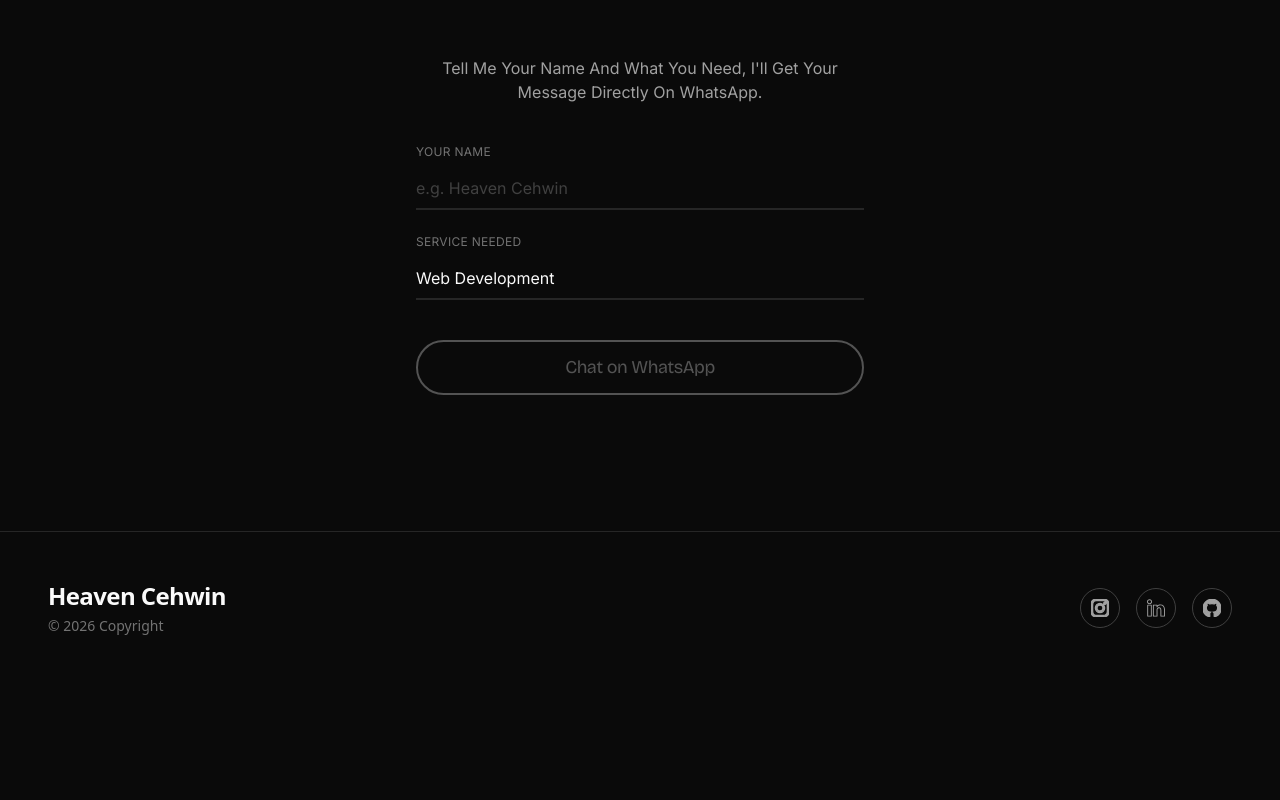
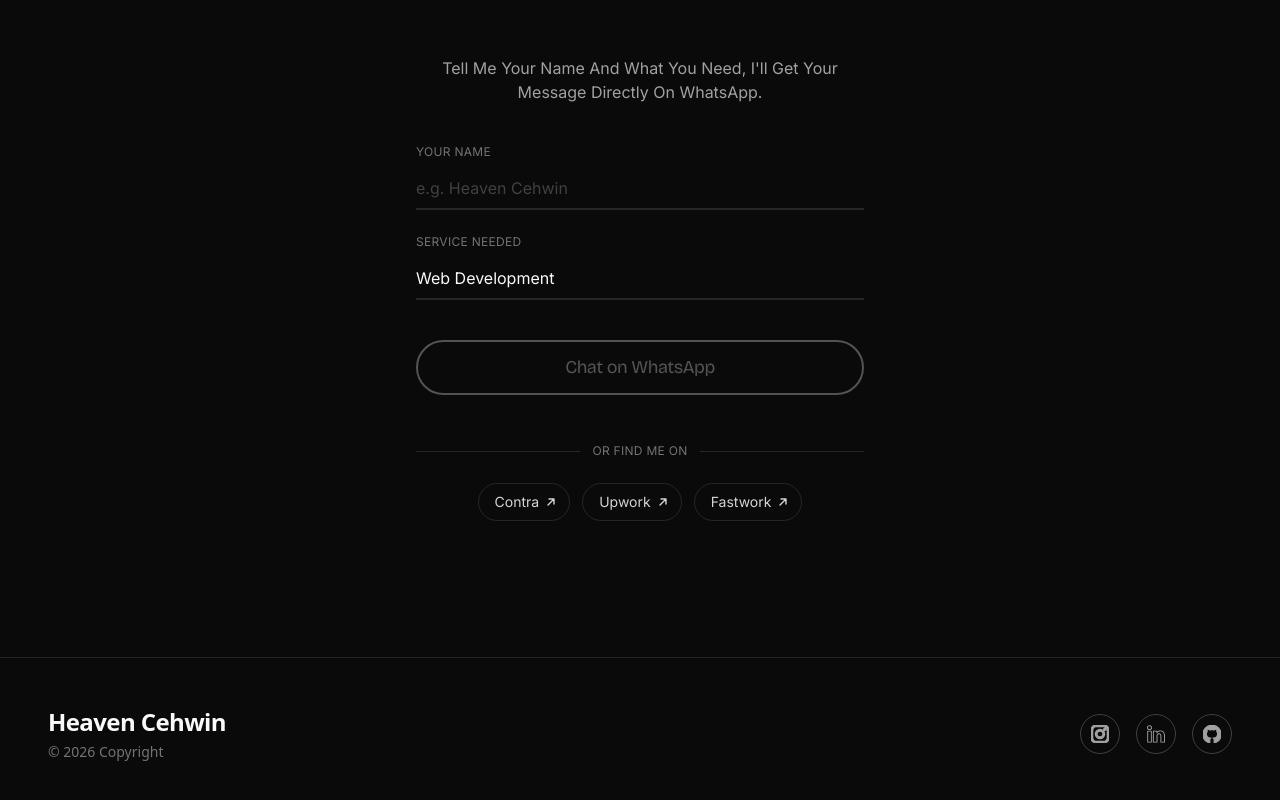
Before and after one commit to Cehmenang/personal-portfolio, a Next.js app: page / in a window 1280 px wide. Shown: the part 2942-3742 px from the top of the page. Before the commit the page ends 3626 px from the top, so only its background shows below. Built offline with nearby package versions, Linux system fonts and the light colour scheme.

Commit message:
nambah touch

```diff
--- a/components/touch/GetInTouch.tsx
+++ b/components/touch/GetInTouch.tsx
@@ -12,6 +12,21 @@ const services = [
   { value: "design", label: "Web Design" },
   { value: "video", label: "Video Editing" },
   { value: "design", label: "Graphic Design" },
+]
+
+const platforms = [
+  {
+    label: "Contra",
+    href: "https://contra.com/cehwin_epqo0r32?referralExperimentNid=DEFAULT_REFERRAL_PROGRAM&referrerUsername=cehwin_epqo0r32",
+  },
+  {
+    label: "Upwork",
+    href: "https://www.upwork.com/freelancers/~01bdb5d56698b1951d?mp_source=share",
+  },
+  {
+    label: "Fastwork",
+    href: "https://fastwork.id/byob/IjCvppatT4?openExternalBrowser=1",
+  },
 ]
 
 const WHATSAPP_NUMBER = "6289503138950"
@@ -34,11 +49,14 @@ export default function GetInTouch() {
         const { reduceMotion } = context.conditions as { reduceMotion: boolean }
 
         if (reduceMotion) {
-          gsap.set(".git-header-text, .git-shader-wrapper, .git-field, .git-submit", {
-            opacity: 1,
-            y: 0,
-            scale: 1,
-          })
+          gsap.set(
+            ".git-header-text, .git-shader-wrapper, .git-field, .git-submit, .git-platforms",
+            {
+              opacity: 1,
+              y: 0,
+              scale: 1,
+            }
+          )
           return
         }
 
@@ -92,6 +110,16 @@ export default function GetInTouch() {
               ease: "back.out(1.7)",
             },
             "-=.2"
+          )
+          .from(
+            ".git-platforms",
+            {
+              opacity: 0,
+              y: 24,
+              duration: 0.6,
+              ease: "power3.out",
+            },
+            "-=.25"
           )
 
         const parallax = gsap.fromTo(
@@ -231,6 +259,46 @@ export default function GetInTouch() {
             Chat on WhatsApp
           </button>
         </form>
+
+        {/* Also reach me on */}
+        <div className="git-platforms w-full max-w-sm sm:max-w-md flex flex-col items-center mt-10 sm:mt-12">
+          <div className="flex items-center gap-3 w-full mb-5 sm:mb-6">
+            <span className="h-px flex-1 bg-neutral-800" />
+            <span className="font-second text-neutral-500 text-xs uppercase tracking-wide shrink-0">
+              Or find me on
+            </span>
+            <span className="h-px flex-1 bg-neutral-800" />
+          </div>
+
+          <div className="flex flex-wrap items-center justify-center gap-2.5 sm:gap-3">
+            {platforms.map((p) => (
+              <a
+                key={p.label}
+                href={p.href}
+                target="_blank"
+                rel="noopener noreferrer"
+                className="group font-second inline-flex items-center gap-1.5 border border-neutral-800 rounded-full pl-4 pr-3 py-2 text-neutral-300 text-sm transition-colors hover:border-neutral-50 hover:bg-neutral-50 hover:text-neutral-950"
+              >
+                {p.label}
+                <svg
+                  width="12"
+                  height="12"
+                  viewBox="0 0 12 12"
+                  fill="none"
+                  className="transition-transform group-hover:translate-x-0.5 group-hover:-translate-y-0.5"
+                >
+                  <path
+                    d="M3 9L9 3M9 3H4M9 3V8"
+                    stroke="currentColor"
+                    strokeWidth="1.4"
+                    strokeLinecap="round"
+                    strokeLinejoin="round"
+                  />
+                </svg>
+              </a>
+            ))}
+          </div>
+        </div>
       </div>
     </section>
   )
```
